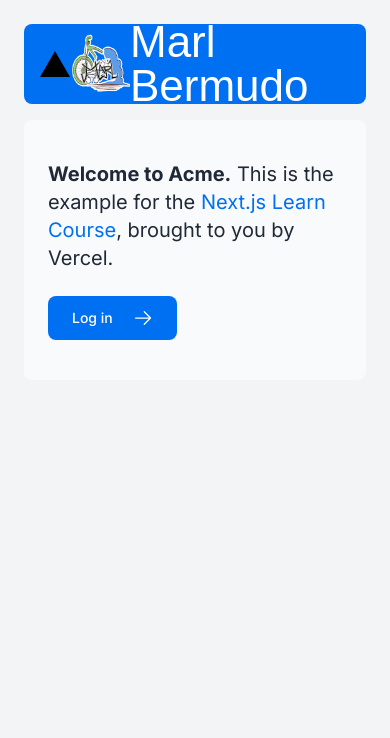
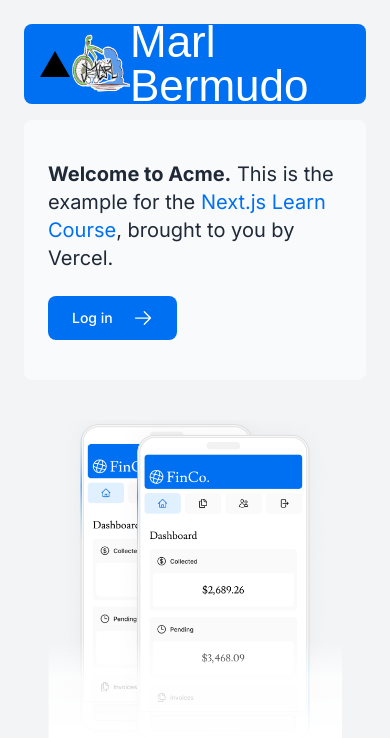
Before and after one commit to marlberm2014/sample_code-nextjs-dashboard, a Next.js app: page / in a window 390 px wide. Shown: the top 738 px of the page. Built offline with nearby package versions, Linux system fonts and the light colour scheme; a web font is replaced by a local one.

Commit message:
[Sample_Code03] Optimizing Fonts and Images 1. Fix mobile image 2. Fix escaped character

```diff
--- a/app/layout.tsx
+++ b/app/layout.tsx
@@ -28,7 +28,7 @@
       work correctly both with client-side routing and a non-root public URL.
       Learn how to configure a non-root public URL by running `npm run build`.
     */}
-        <title>Marl's Portfolio</title>
+        <title>Marl&apos;s Portfolio</title>
       </head>
 
       <body className={`${inter.className} antialiased bg-gray-100 text-gray-600`}>
--- a/app/page.tsx
+++ b/app/page.tsx
@@ -35,6 +35,14 @@
             className="hidden md:block"
             alt="Screenshots of the dashboard project showing desktop version"
           />
+
+          <Image
+            src="/hero-mobile.png"
+            width={560}
+            height={620}
+            className="block md:hidden"
+            alt="Screenshots of the dashboard project showing desktop version"
+          />
         </div>
       </div>
     </main>
```
